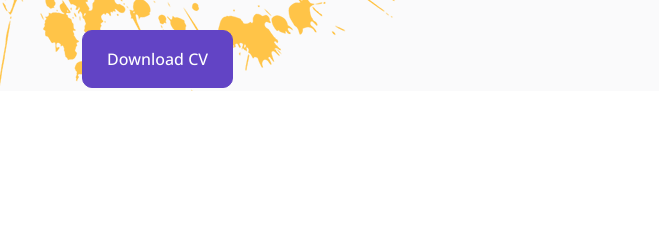
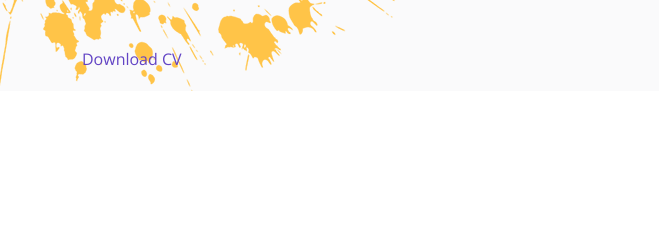
Before and after one commit to Bhavin-umatiya/Bhavin-umatiya, a plain HTML site: page index.html in a window 1280 px wide. Shown: the part 209-449 px from the top of the page, 0-659 px from the left. Drawn offline with nearby package versions, Linux system fonts and the light colour scheme.

Commit message:
Update index.html

```diff
--- a/index.html
+++ b/index.html
@@ -81,7 +81,7 @@
                     <h2 class="typed-text-output d-inline"></h2>
                     <div class="typed-text d-none">Student, Embedded systems, VLSI Design</div>
                     <div class="d-flex align-items-center pt-5">
-                        <a href="https://drive.google.com/file/d/1PAXa4SWg8IuK7qAm3LIBdLIyxYYu08MI/view?usp=sharing" class="btn btn-primary py-3 px-4 me-5">Download CV</a>
+                        <a href="https://drive.google.com/file/d/1wFaqzLtn-gJY47sc46xaa6b35PlDdq_w/view?usp=sharing">Download CV</a>
 <!--                        <button type="button" class="btn-play" data-bs-toggle="modal"-->
 <!--                            data-src="https://www.youtube.com/embed/DWRcNpR6Kdc" data-bs-target="#videoModal">-->
 <!--                            <span></span>-->
```
